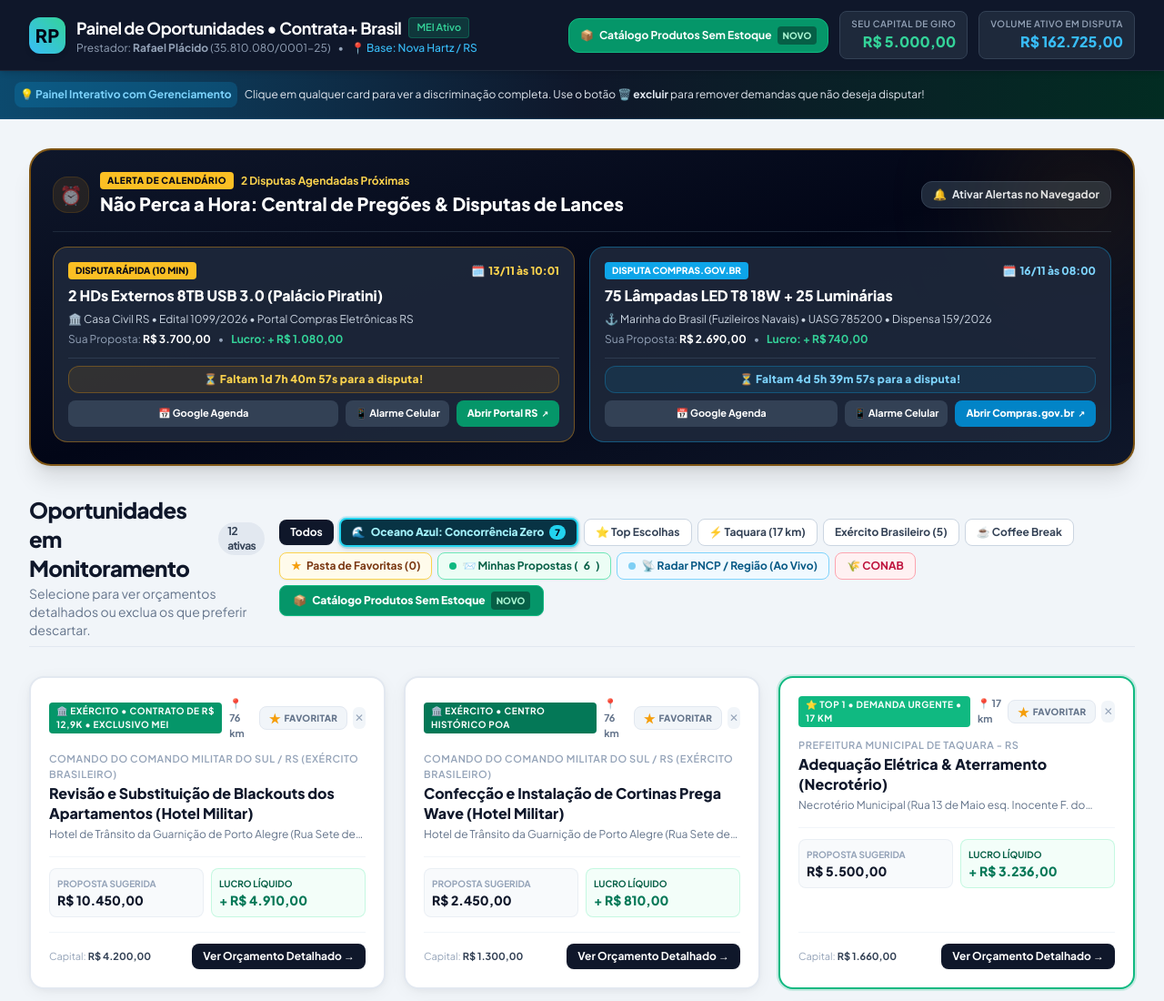
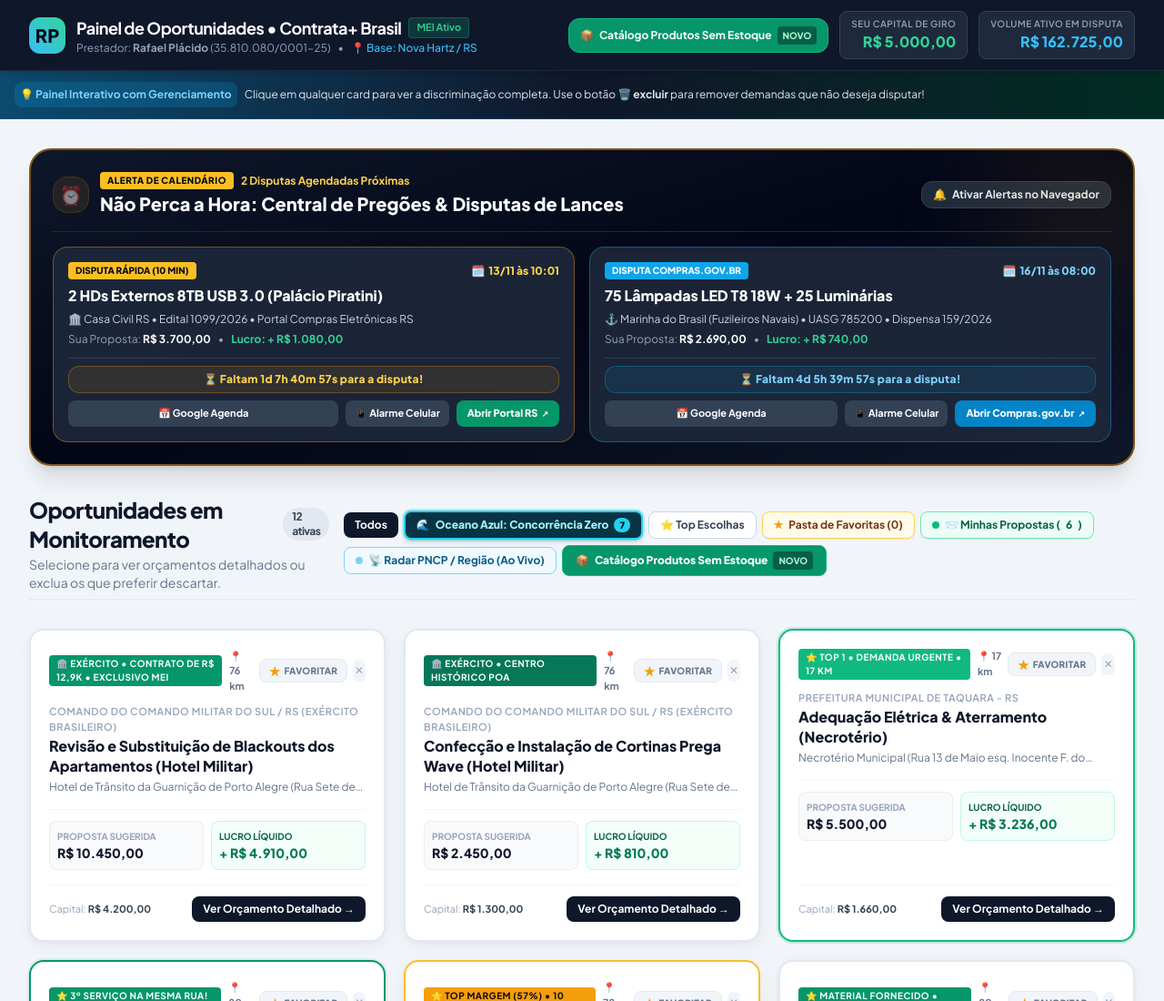
Before and after one commit to Raffaell19/mei-oportunidades-rafael, a plain HTML site: page dashboard_oportunidades.html in a window 1280 px wide. Shown: the top 1100 px of the page at 91% size. Drawn offline with nearby package versions, Linux system fonts and the light colour scheme.

Commit message:
refactor(filtros): remove botoes taquara, exercito, conab e coffee break do painel

```diff
--- a/dashboard_oportunidades.html
+++ b/dashboard_oportunidades.html
@@ -253,16 +253,7 @@
         <button onclick="filterCards('recomendados')" class="filter-btn px-3 py-1.5 rounded-lg text-xs font-bold transition-all bg-white hover:bg-slate-200 text-slate-700 border border-slate-300" data-filter="recomendados">
           ⭐ Top Escolhas
         </button>
-        <button onclick="filterCards('taquara')" class="filter-btn px-3 py-1.5 rounded-lg text-xs font-bold transition-all bg-white hover:bg-slate-200 text-slate-700 border border-slate-300" data-filter="taquara">
-          ⚡ Taquara (17 km)
-        </button>
-        <button onclick="filterCards('exercito')" class="filter-btn px-3 py-1.5 rounded-lg text-xs font-bold transition-all bg-white hover:bg-slate-200 text-slate-700 border border-slate-300" data-filter="exercito">
-          Exército Brasileiro (5)
-        </button>
-        <button onclick="filterCards('gastronomia')" class="filter-btn px-3 py-1.5 rounded-lg text-xs font-bold transition-all bg-white hover:bg-slate-200 text-slate-700 border border-slate-300" data-filter="gastronomia">
-          ☕ Coffee Break
-        </button>
-                                <button onclick="filterCards('favoritas')" class="filter-btn px-3 py-1.5 rounded-lg text-xs font-bold transition-all bg-amber-50 hover:bg-amber-100 text-amber-900 border border-amber-300 flex items-center gap-1.5 shadow-sm" data-filter="favoritas">
+        <button onclick="filterCards('favoritas')" class="filter-btn px-3 py-1.5 rounded-lg text-xs font-bold transition-all bg-amber-50 hover:bg-amber-100 text-amber-900 border border-amber-300 flex items-center gap-1.5 shadow-sm" data-filter="favoritas">
           <span class="text-amber-500">★</span>
           <span>Pasta de Favoritas (<span id="badgeContadorFavoritas">0</span>)</span>
         </button>
@@ -273,9 +264,6 @@
         <button onclick="filterCards('radar_pncp')" class="filter-btn px-3 py-1.5 rounded-lg text-xs font-bold transition-all bg-sky-50 hover:bg-sky-100 text-sky-800 border border-sky-300 flex items-center gap-1.5" data-filter="radar_pncp">
           <span class="w-2 h-2 rounded-full bg-sky-500 animate-pulse"></span>
           📡 Radar PNCP / Região (Ao Vivo)
-        </button>
-        <button onclick="filterCards('alimentos')" class="filter-btn px-3 py-1.5 rounded-lg text-xs font-bold transition-all bg-rose-50 hover:bg-rose-100 text-rose-700 border border-rose-300" data-filter="alimentos">
-          🌾 CONAB
         </button>
         <a href="produtos.html" class="px-3.5 py-1.5 rounded-lg text-xs font-black transition-all bg-emerald-600 hover:bg-emerald-500 text-white border border-emerald-500 flex items-center gap-1.5 shadow-sm">
           <span>📦</span>
```
Also changed, not shown: index.html (+1 -13 lines).
